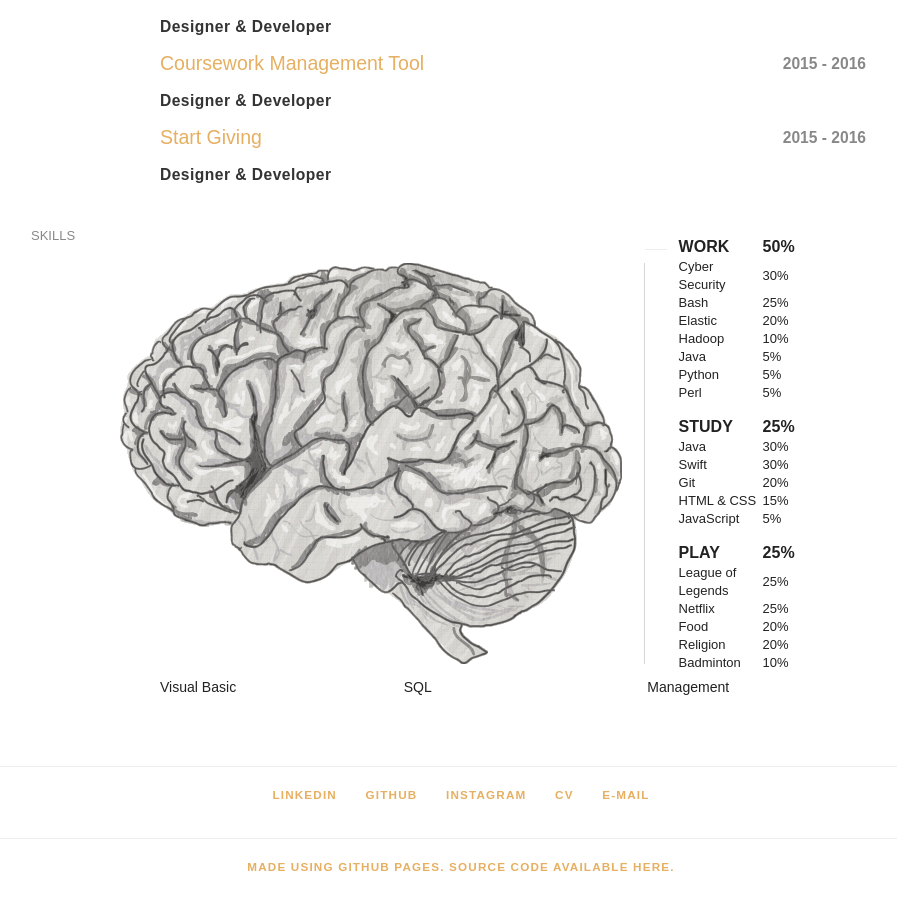
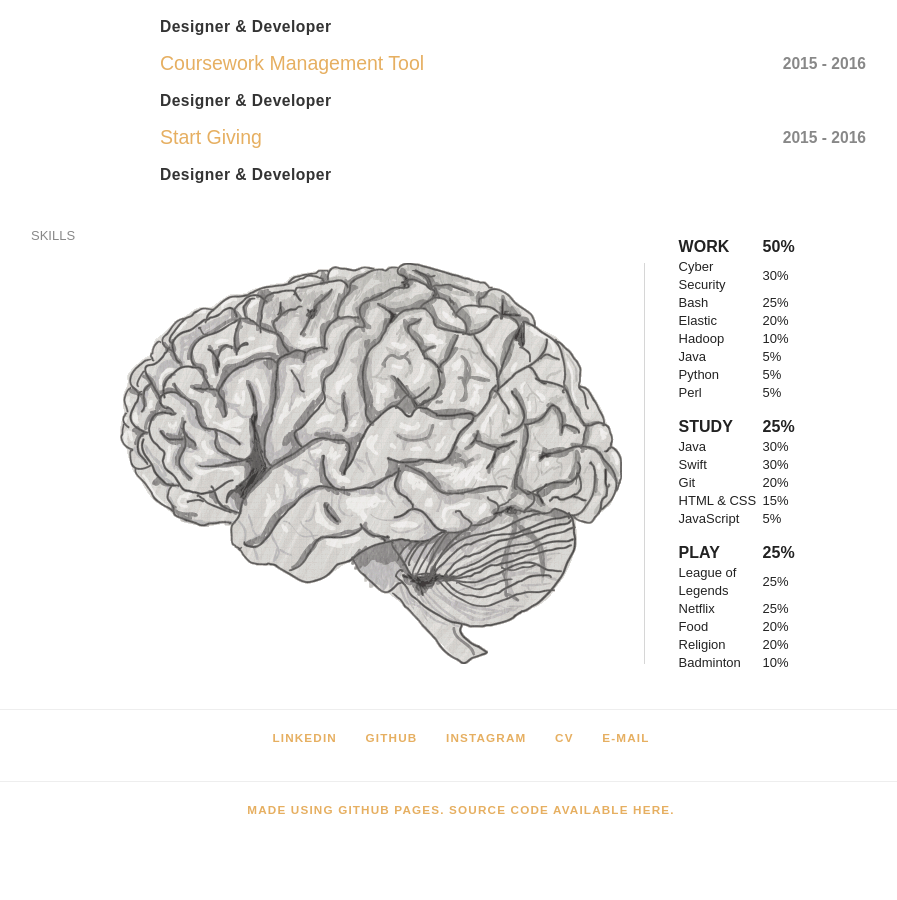
Before and after one commit to aniquesayed/aniquesayed.github.io, a Jekyll site: the page built from cv.html, in a window 1280 px wide and 900 px high, scrolled down 1329 px. Shown: the whole window, without its empty margins (179-1076 px from the left). Built offline with Jekyll 4.4.1, drawn with Linux system fonts in a browser that asks for light colours; some web fonts are replaced; after the commit the page ends 2172 px from its top, so only the background shows below that.

Commit message:
editing languages page

```diff
--- a/cv.html
+++ b/cv.html
@@ -314,19 +314,6 @@ title: Anique Sayed - CV
 
 <!-- ################################## MUADNESS ################################## -->
 
-<hr>
-
-		<article>
-	   		<ul>
-	   			<li>Visual Basic</li>
-	   		</ul>
-	   		<ul>
-	   			<li>SQL</li>
-			</ul>
-	   		<ul>
-	   			<li>Management</li>
-	   		</ul>
-		</article>
 	</section>
 
 </div>
```
